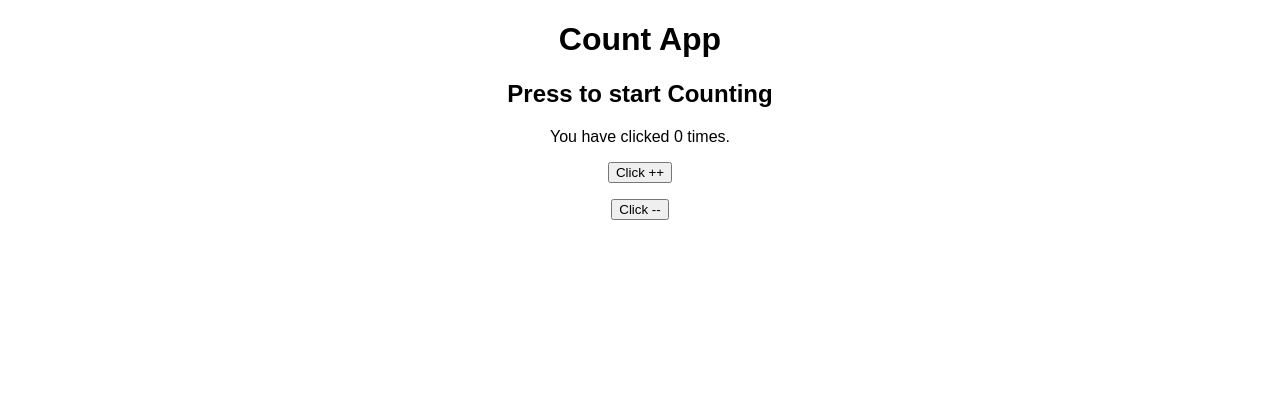
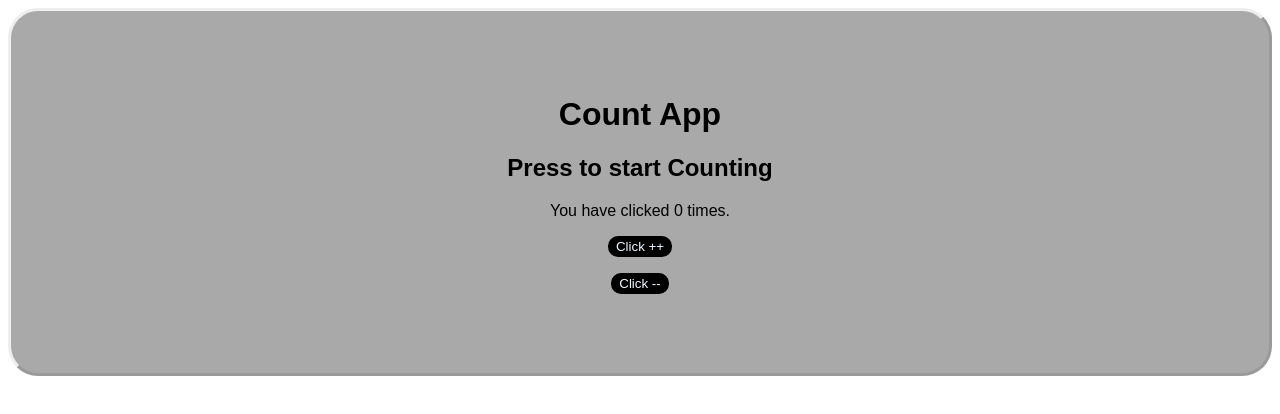
Before and after one commit to mc-jamin/myreact, a React (Create React App) app: page / in a window 1280 px wide. Shown: the top 414 px of the page. Built offline with nearby package versions, Linux system fonts and the light colour scheme.

Commit message:
Update to the look of the app

```diff
--- a/src/App.js
+++ b/src/App.js
@@ -18,8 +18,8 @@ function Counting(){
   return (
     <>
     <p> You have clicked {count} times. </p>
-    <button onClick={increase}> Click ++ </button>
-    <p><button onClick={()=>setCount(count-1) }> Click -- </button></p>
+    <button className = "btn" onClick={increase}> Click ++ </button>
+    <p><button className = "btn" onClick={()=>setCount(count-1) }> Click -- </button></p>
     </>
   );
 }
--- a/src/styles.css
+++ b/src/styles.css
@@ -1,4 +1,14 @@
 .App {
   font-family: sans-serif;
   text-align: center;
+  background-color: darkgray;
+  padding: 5%;
+  border-style:outset;
+  border-radius: 30px;
 }
+.btn {
+  border-style: double;
+  border-radius: 10px;
+  background-color: black;
+  color: aliceblue;
+}
```
